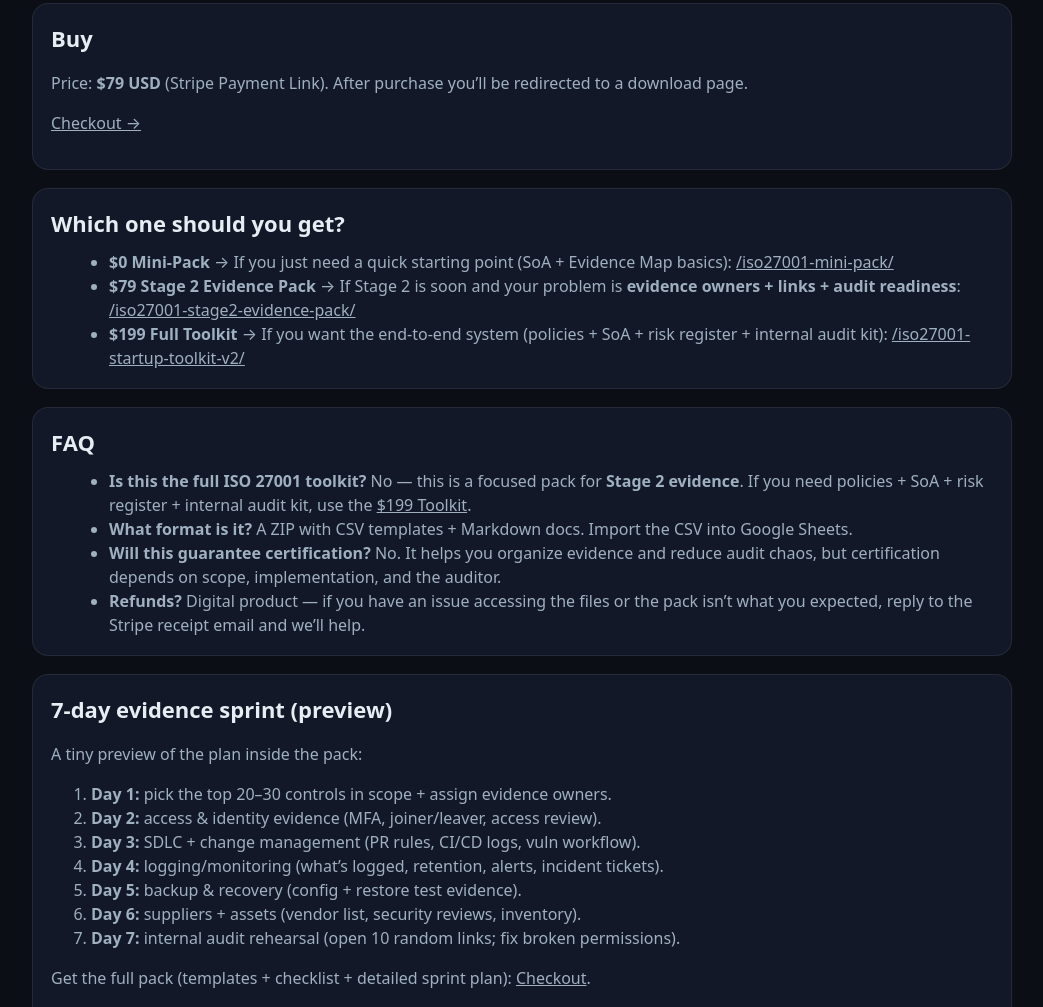
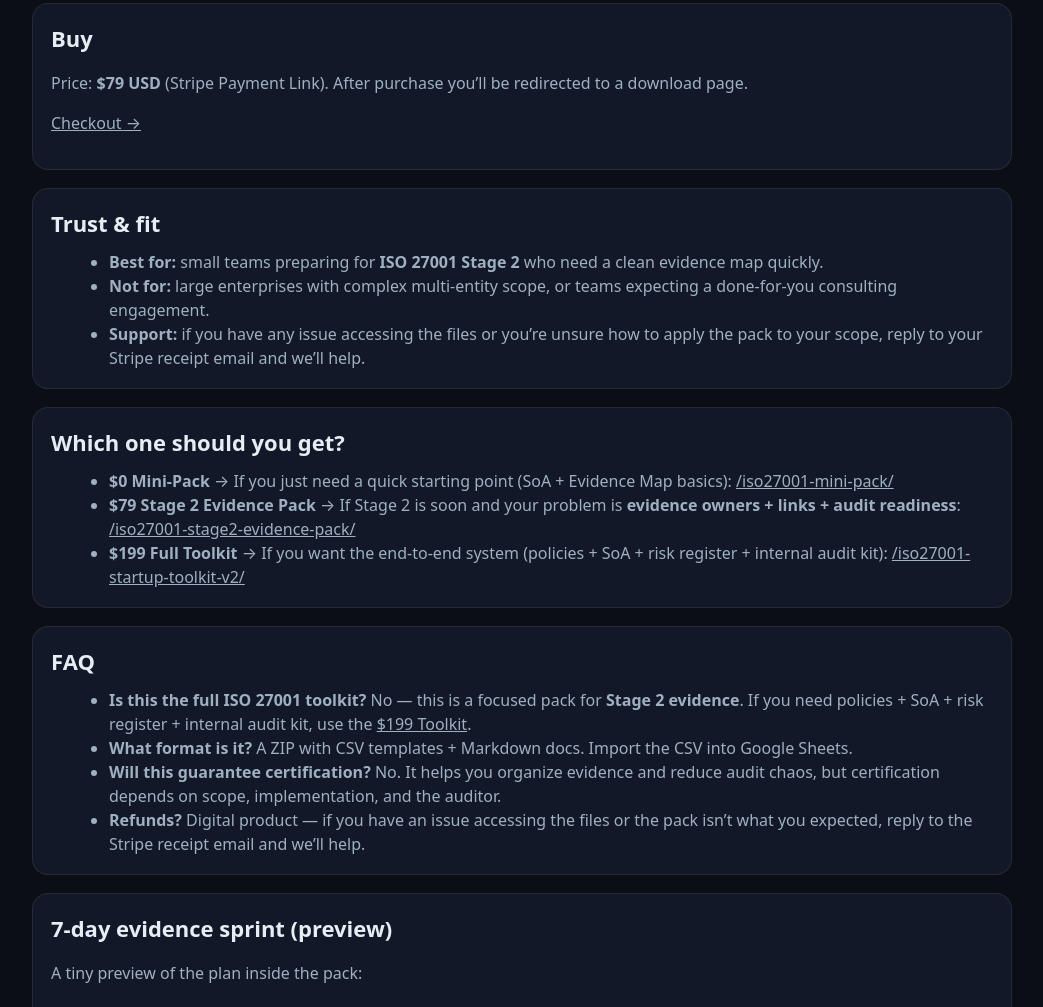
Before and after one commit to suz-uk1/axel, a plain HTML site: page docs/iso27001-stage2-evidence-pack/index.html in a window 1280 px wide. Shown: the part 852-1859 px from the top of the page, without its empty margins (118-1161 px from the left). Drawn offline with Linux system fonts and the light colour scheme.

Commit message:
Stage2 LP: add trust & fit section

```diff
--- a/docs/iso27001-stage2-evidence-pack/index.html
+++ b/docs/iso27001-stage2-evidence-pack/index.html
@@ -75,6 +75,15 @@
       </div>
 
       <div class="card">
+        <h2>Trust & fit</h2>
+        <ul>
+          <li><strong>Best for:</strong> small teams preparing for <strong>ISO 27001 Stage 2</strong> who need a clean evidence map quickly.</li>
+          <li><strong>Not for:</strong> large enterprises with complex multi‑entity scope, or teams expecting a done‑for‑you consulting engagement.</li>
+          <li><strong>Support:</strong> if you have any issue accessing the files or you’re unsure how to apply the pack to your scope, reply to your Stripe receipt email and we’ll help.</li>
+        </ul>
+      </div>
+
+      <div class="card">
         <h2>Which one should you get?</h2>
         <ul>
           <li><strong>$0 Mini‑Pack</strong> → If you just need a quick starting point (SoA + Evidence Map basics): <a href="/iso27001-mini-pack/?utm_source=site&utm_medium=internal_link&utm_campaign=iso27001_mini_pack"">/iso27001-mini-pack/</a></li>
```
